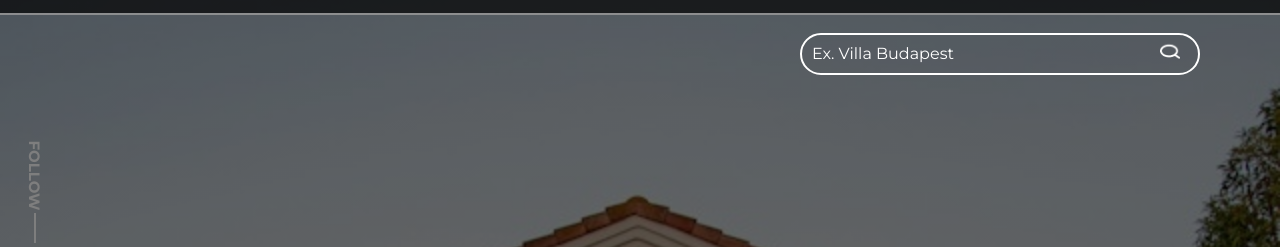
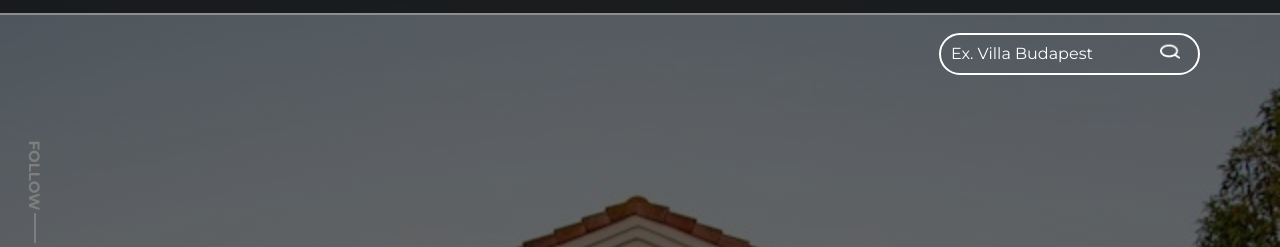
Before and after one commit to torresmonica87/landingpage, a plain HTML site: page index.html in a window 1280 px wide. Shown: the part 47-294 px from the top of the page. Drawn offline with Linux system fonts and the light colour scheme.

Commit message:
cambios en grupos y en fuente p4

```diff
--- a/estilos.css
+++ b/estilos.css
@@ -330,7 +330,7 @@ nav a {
 }
 
 #fuentep4 {
-  width: 400px;
+  width: 100%;
   padding: 10px 40px 10px 10px;
   font-size: 16px;
   color: #ffffff;
--- a/media.css
+++ b/media.css
@@ -234,7 +234,6 @@
 
   #grupos {
     width: 100%;
-    padding: 20px;
   }
 
   .fuente {
```
